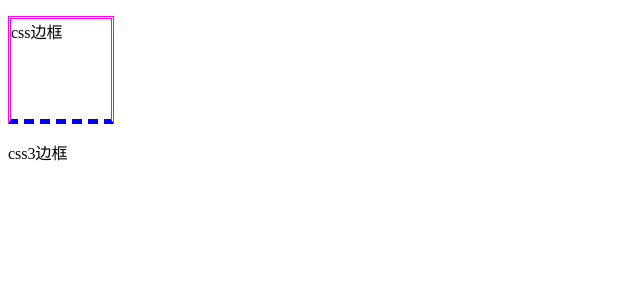
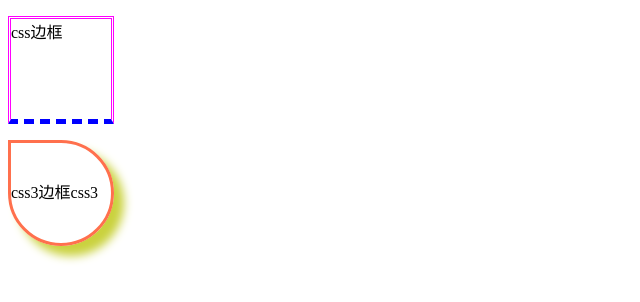
Before and after one commit to lazzman/CSS-H5-Vue-Router-Learning, a plain HTML site: page CSS 盒子模型/边框.html in a window 1280 px wide. Shown: the whole page, without its empty margins (0-640 px from the left). Drawn offline with Linux system fonts and the light colour scheme.

Commit message:
盒子模型

```diff
--- a/CSS 盒子模型/边框.html
+++ b/CSS 盒子模型/边框.html
@@ -27,6 +27,28 @@
 
         }
 
+        #c3{
+            width:100px;
+            height: 100px;
+            /*行高与块高相同，实现文字垂直对齐*/
+            line-height: 100px;
+            overflow: hidden;
+            text-overflow: ellipsis;
+
+
+            border-color: #FF704D;
+            border-style: solid;
+
+
+            /*css3新增样式*/
+            border-radius: 100%;
+            /*单个角圆角弧度*/
+            border-top-left-radius: 0%;
+            /*阴影*/
+            box-shadow: #cad23e 10px 10px 10px;
+
+        }
+
     </style>
 
 </head>
@@ -34,7 +56,7 @@
 
 <p id="c1">css边框</p>
 
-<p id="c3">css3边框</p>
+<p id="c3">css3边框css3边框css3边框css3边框css3边框</p>
 
 </body>
 </html>
```
